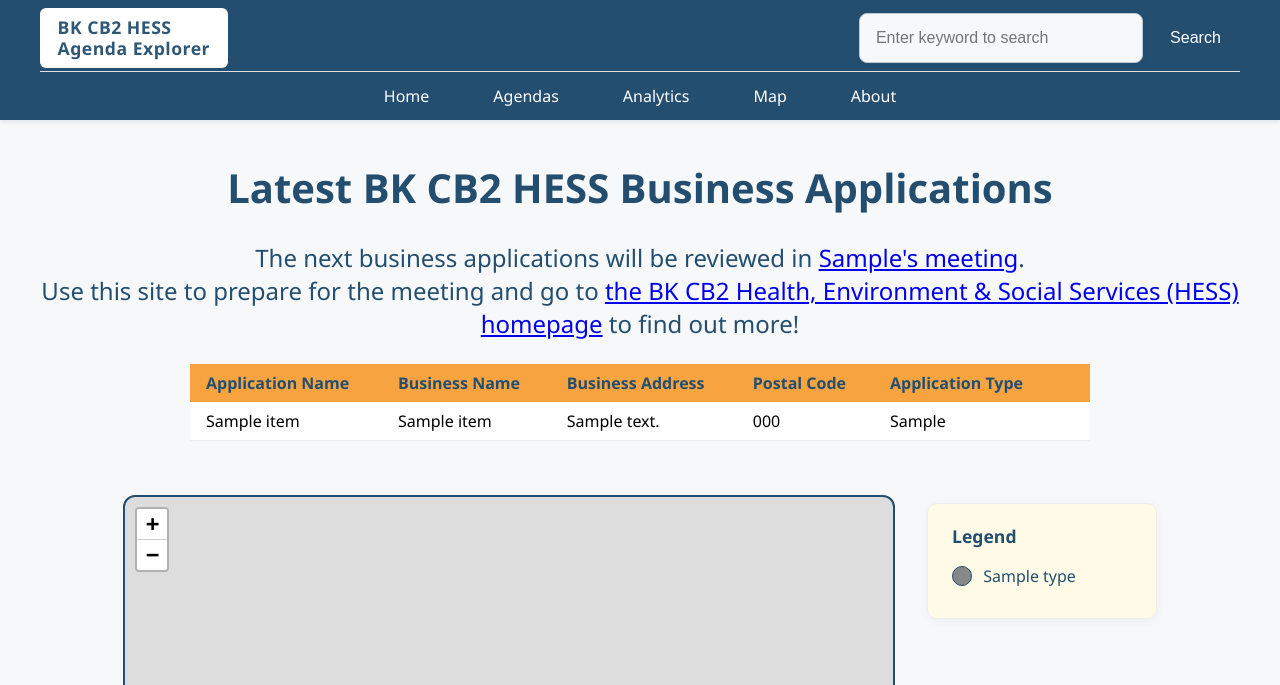
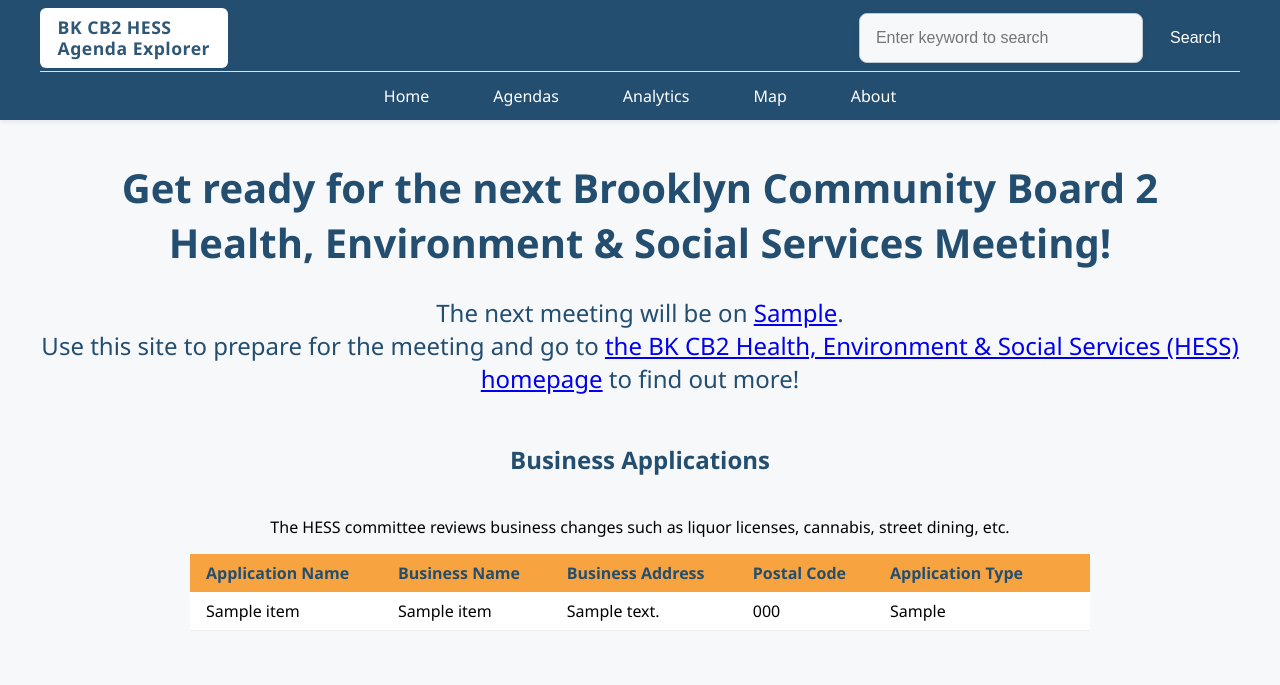
Before and after one commit to timflew2/bk_community_board_2_explorer, a Python web app: template templates/index.html in a window 1280 px wide. Shown: the top 685 px of the page. Run offline with Jinja, Linux system fonts and the light colour scheme; the template is opened without the code that fills it: most values are stand-ins (such as "Sample title", 1, 10 or a date in 2020).

Commit message:
change homepage text

```diff
--- a/templates/index.html
+++ b/templates/index.html
@@ -3,24 +3,28 @@
 {% block title %}BK Community Board 2 HESS Agendas{% endblock %}
 
 {% block content %}
-<h1 class="header">Latest BK CB2 HESS Business Applications</h1>
+<h1 class="header">Get ready for the next Brooklyn Community Board 2<br>Health, Environment & Social Services Meeting!</h1>
 {% set pins_json = pins|tojson %}
 {% set ds_date = latest_ds[:10] %}
 {% set first_ds = latest_items[0].ds if latest_items and latest_items[0].ds else None %}
 {% if ds_date < today %}
 
 <p class="header2" style="text-align:center; margin-top: 1em;">
-    The last business applications were reviewed in {% if first_ds %}<a href="/full/{{ first_ds }}" target="_blank">{{ latest_ds }}'s meeting</a>{% endif %}.
+    The last meeting was held on {% if first_ds %}<a href="/full/{{ first_ds }}" target="_blank">{{ latest_ds }}</a>{% endif %}.
     <br>Go to <a href="https://cbbrooklyn.cityofnewyork.us/cb2/all-committees/health-environment-social-services/" target="_blank">the BK CB2 Health, Environment & Social Services (HESS) homepage</a> to find out more!
 </p>
 {% else %}
 <p class="header2" style="text-align:center; margin-top: 1em;">
-    The next business applications will be reviewed in {% if first_ds %}<a href="/full/{{ first_ds }}" target="_blank">{{ latest_ds }}'s meeting</a>{% endif %}.
+    The next meeting will be on {% if first_ds %}<a href="/full/{{ first_ds }}" target="_blank">{{ latest_ds }}</a>{% endif %}.
     <br>Use this site to prepare for the meeting and go to <a href="https://cbbrooklyn.cityofnewyork.us/cb2/all-committees/health-environment-social-services/" target="_blank">the BK CB2 Health, Environment & Social Services (HESS) homepage</a> to find out more!
 </p>
 {% endif %}
 
 <div class="results-container" style="max-width: 900px; margin: 0 auto;">
+    <p class="header2" style="text-align:center; margin-top: 1em;">
+        <b>Business Applications</b>
+    </p>
+    <p style="text-align:center">The HESS committee reviews business changes such as liquor licenses, cannabis, street dining, etc.</p>
     <table style="width: 100%; max-width: 900px; margin: 0 auto; border-collapse: collapse;">
         <thead>
             <tr style="background: #f7a440; color: #234e70;">
```
